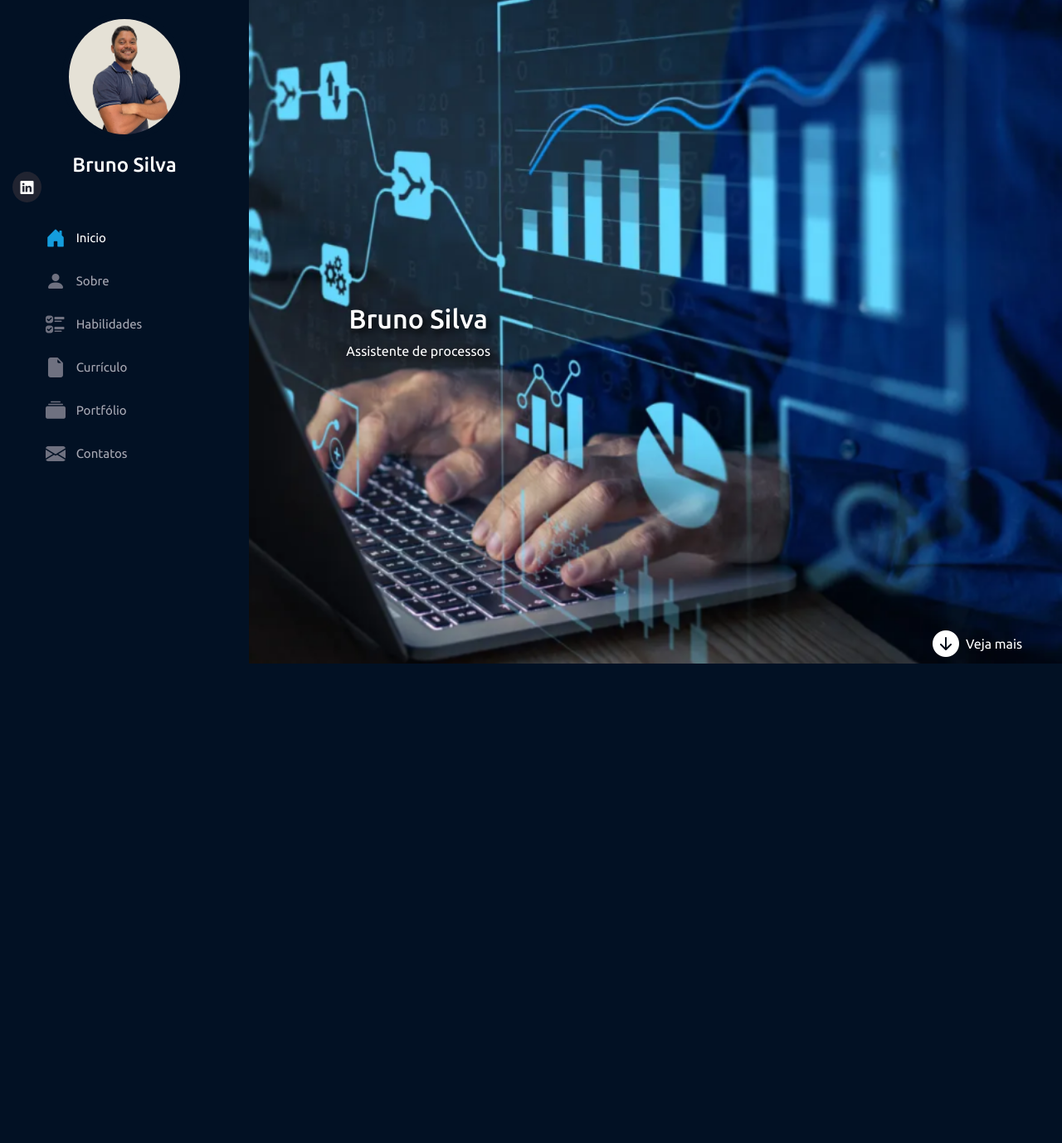
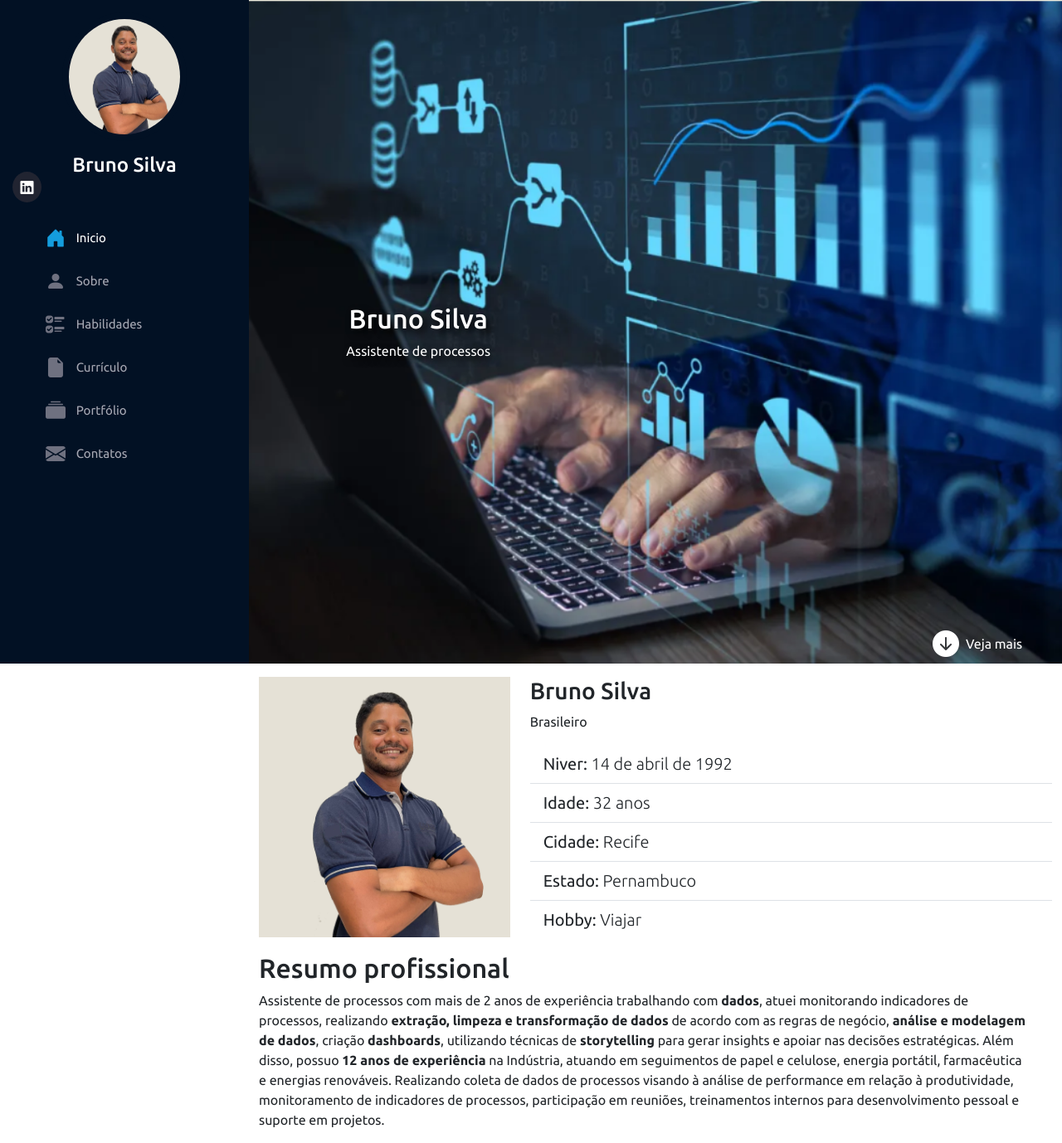
Before and after one commit to BBRRUUNNOO/curriculo_web, a Flask app: page / in a window 1280 px wide. Shown: the whole page at 83% size. Before the commit the page ends 800 px from the top, so only its background shows below. Run offline with Flask 3, Linux system fonts and the light colour scheme; some libraries are stand-ins or nearby versions.

Commit message:
seção sobre

```diff
--- a/static/style.css
+++ b/static/style.css
@@ -160,3 +160,17 @@ i.menu-mobile{
         margin-left: 0;
     }
 }
+
+*::-webkit-scrollbar {
+    width: 10px;
+}
+
+*::-webkit-scrollbar-track {
+    width: 12px;
+    box-shadow: inset 0 0 .3rem #00000050;
+    background-color: #fff;
+}
+
+*::-webkit-scrollbar-thumb {
+    background-color: #252c90;
+}
--- a/templates/index.html
+++ b/templates/index.html
@@ -25,11 +25,11 @@
         <nav id='navbar' class="nav-menu">
             <ul class="nav flex-column">
                 <li class="nav-item">
-                  <a class="nav-link active" aria-current="page" href="#"><i class="bi bi-house-door-fill" aria-hidden="">
+                  <a class="nav-link active" aria-current="page" href="#inicio"><i class="bi bi-house-door-fill" aria-hidden="">
                   </i>Inicio</a>
                 </li>
                 <li class="nav-item">
-                  <a class="nav-link" href="#"><i class="bi bi-person-fill" aria-hidden="true">
+                  <a class="nav-link" href="#sobre"><i class="bi bi-person-fill" aria-hidden="true">
                   </i>Sobre</a>
                 </li>
                 <li class="nav-item">
@@ -62,9 +62,48 @@
             <div class="col-md-7 d-flex justify-content-end align-items-end">
                 <div id="arraste" class="d-flex align-items-center">
                     <i class="bi bi-arrow-down-circle-fill text-white pe-2 fs-2" aria-hidden="true"></i>
-                <a href="">Veja mais</a>
+                <a href="#sobre">Veja mais</a>
                 </div>
             </div>
+        </section>
+        <section class="container mt-10" id='sobre'>
+            <div class="row mt-3">
+                <div class="col-md-4">
+                    <img class="img-fluid text-shadow" src="/static/img/Brunoperfil.png" alt="Foto de Bruno">
+                </div>
+                <div class="col-md-8">
+                    <h3>Bruno Silva</h3>
+                    <p>Brasileiro</p>
+                    <ul class="list-group list-group-flush fs-5">
+                        <li class="list-group-item">
+                            Niver: <span class="fw-lighter">14 de abril de 1992
+                            </span>
+                        </li>
+                        <li class="list-group-item">
+                            Idade: <span class="fw-lighter">32 anos
+                            </span>
+                        </li>
+                        <li class="list-group-item">
+                            Cidade: <span class="fw-lighter">Recife
+                            </span>
+                        </li>
+                        <li class="list-group-item">
+                            Estado: <span class="fw-lighter">Pernambuco
+                            </span>
+                        </li>
+                        <li class="list-group-item">
+                            Hobby: <span class="fw-lighter">Viajar
+                            </span>
+                        </li>
+                      </ul>
+                </div>
+            <div class="row w-100">
+                <div class="col-md-12">
+                    <h2 class='pt-3'>Resumo profissional</h2>
+                    <p>Assistente de processos com mais de 2 anos de experiência trabalhando com <b>dados</b>, atuei monitorando indicadores de processos, realizando <b>extração, limpeza e transformação de dados</b> de acordo com as regras de negócio, <b>análise e modelagem de dados</b>, criação <b>dashboards</b>, utilizando técnicas de <b>storytelling</b> para gerar insights e apoiar nas decisões estratégicas. Além disso, possuo <b>12 anos de experiência</b> na Indústria, atuando em seguimentos de papel e celulose, energia portátil, farmacêutica e energias renováveis. Realizando coleta de dados de processos visando à análise de performance em relação à produtividade, monitoramento de indicadores de processos, participação em reuniões, treinamentos internos para desenvolvimento pessoal e suporte em projetos.</p>
+                </div>
+            </div>
+
         </section>
     </main>
 
```
